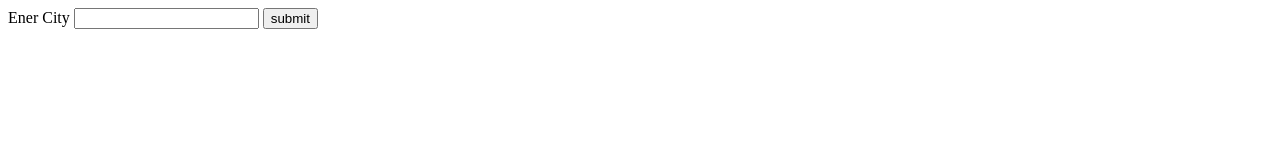
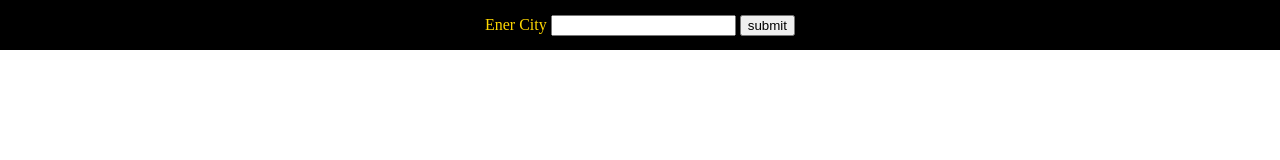
Before and after one commit to Aristotleboi/weather-app, a website built with webpack: page dist/index.html in a window 1280 px wide. Built offline with Linux system fonts and the light colour scheme.

Commit message:
added some css

```diff
--- a/package.json
+++ b/package.json
@@ -9,6 +9,8 @@
   "author": "",
   "license": "ISC",
   "devDependencies": {
+    "css-loader": "^6.7.1",
+    "style-loader": "^3.3.1",
     "webpack": "^5.74.0",
     "webpack-cli": "^4.10.0"
   }
--- a/src/index.js
+++ b/src/index.js
@@ -1,3 +1,5 @@
+import "./style.css"
+
 const submitButton = document.getElementById('submit')
 let citySearch = 'Vancouver';
 let weatherObject = ''
@@ -6,7 +8,7 @@ async function getWeather() {
     try {
         const response = await fetch(`https://api.openweathermap.org/data/2.5/weather?q=${citySearch}&APPID=65d57bbf714db2778c05eb37107c6320&units=metric`)
         if (response.ok == false) {
-            console.log('error wrong city')
+            return weatherObject = "error"
         } else {
             let weatherData = await response.json()
             weatherObject = await weatherData
@@ -26,6 +28,9 @@ submitButton.addEventListener('click', () => {
 })
 
 function displayWeather() {
+    if (weatherObject === 'error') {
+        console.log("weather load error")
+    }
     let weatherDescription = document.getElementById('weather-description');
     let cityDisplay = document.getElementById('city')
     let temperature = document.getElementById('temperature')
--- a/src/style.css
+++ b/src/style.css
@@ -0,0 +1,13 @@
+body {
+    margin: 0px;
+    padding: 0px;
+}
+
+.header {
+    display: flex;
+    background-color: black;
+    color: gold;
+    height: 50px;
+    align-items: center;
+    justify-content: center;
+}
--- a/webpack.config.js
+++ b/webpack.config.js
@@ -12,7 +12,10 @@ module.exports = {
         rules: [
             {
                 test: /\.css$/i,
-                use: ['style-loader', 'css-loader'],
+                use: [
+                    "style-loader",
+                    "css-loader"
+                ],
             },
         ],
     },
```
Also changed, not shown: dist/index.html, dist/main.js, 1 other file.
